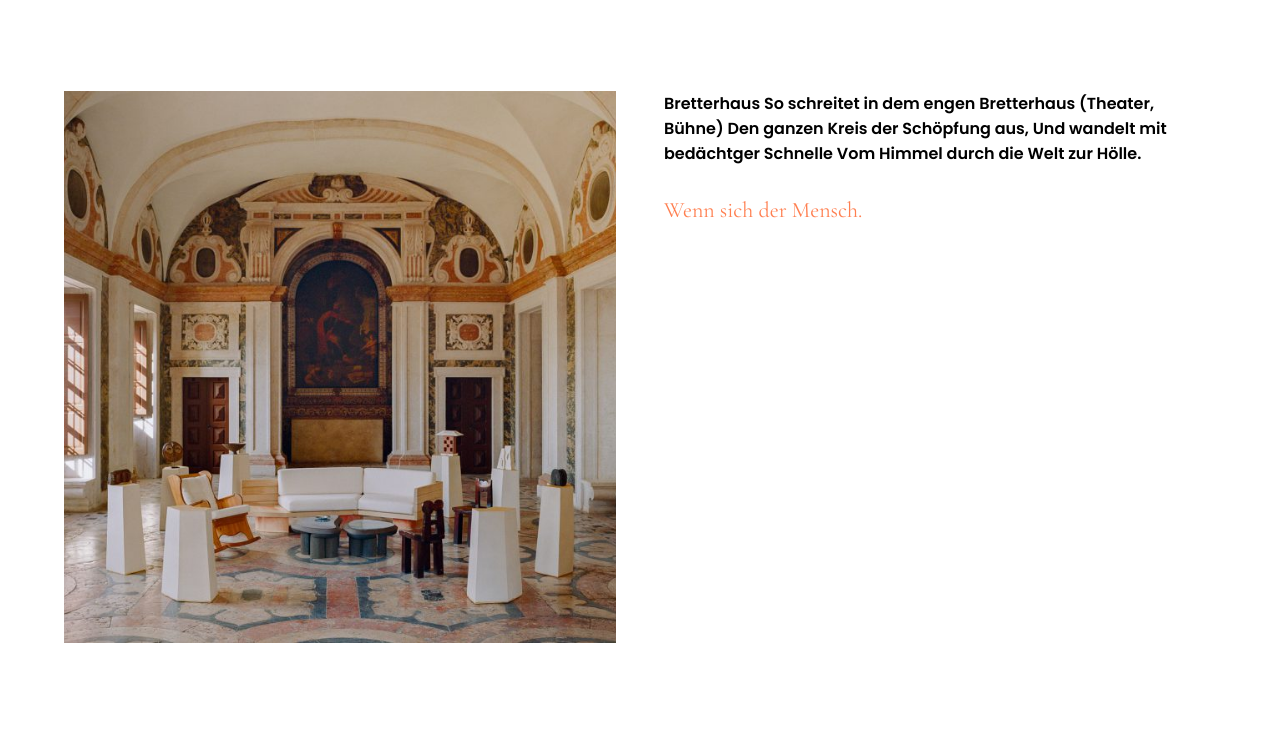
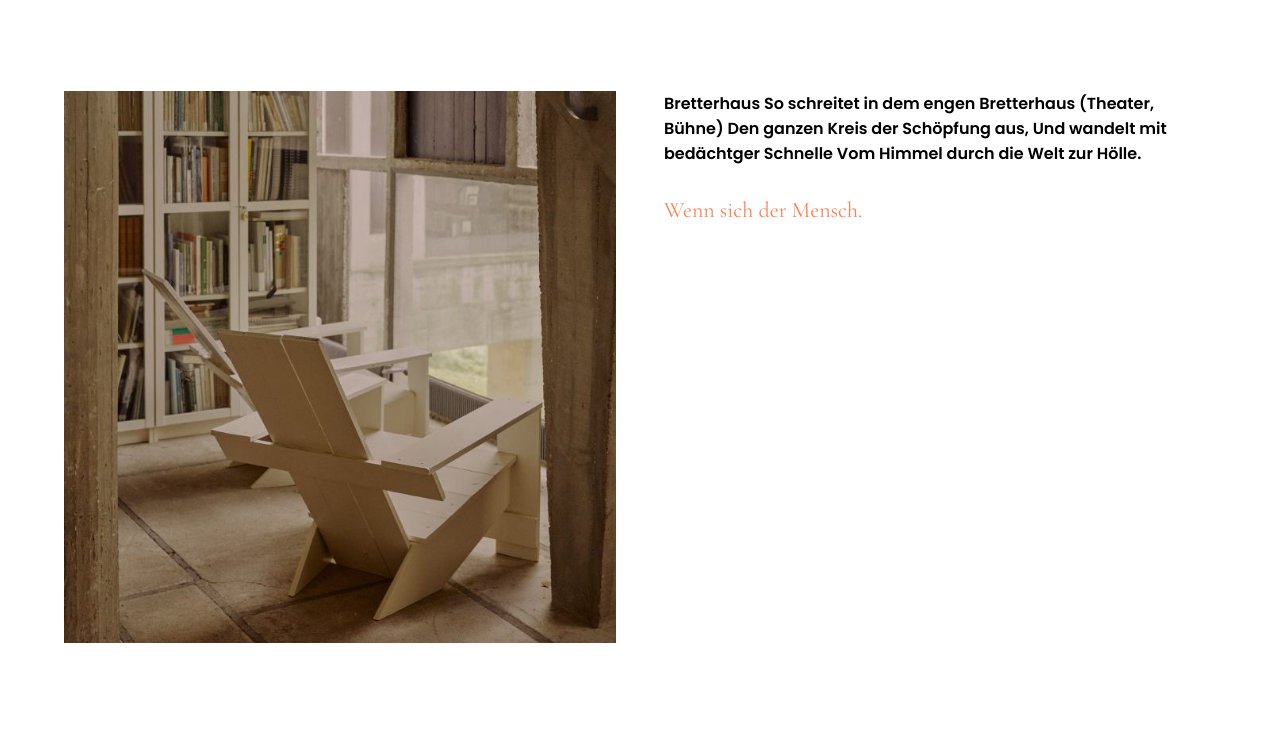
Before and after one commit to pablozuta/art-magazine, a plain HTML site: page design.html in a window 1280 px wide. Shown: the part 59-800 px from the top of the page. Drawn offline with nearby package versions, Linux system fonts and the light colour scheme.

Commit message:
se agrega imagen a pagina principal y limpia el layout general

```diff
--- a/design.html
+++ b/design.html
@@ -41,7 +41,7 @@
     <div class="grid-6">
 
       <div class="card">
-        <img src="images/Garce1-800x662.jpg" class="artist__img" alt="imagen of lucy Mckenzie">
+        <img src="images/chair.jpg" class="artist__img" alt="imagen of lucy Mckenzie">
 
       </div>
 
```
Also changed, not shown: index.html (+1 -1 lines), images/Gotland_01-e1665745021106-1477x2048.jpg, images/HARTUNGBERGMAN_01_final2-800x540.jpg (added), images/chair.jpg (added).
